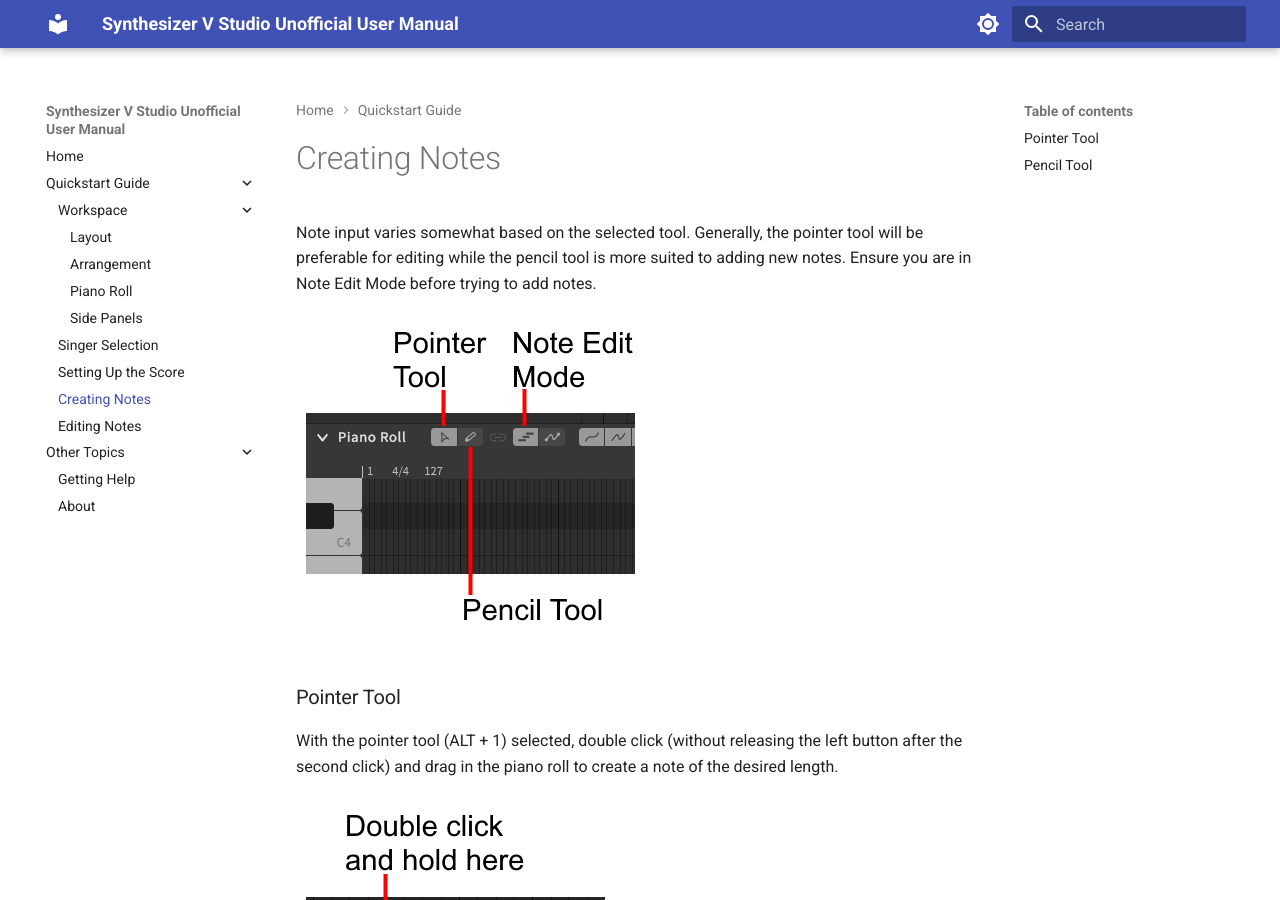
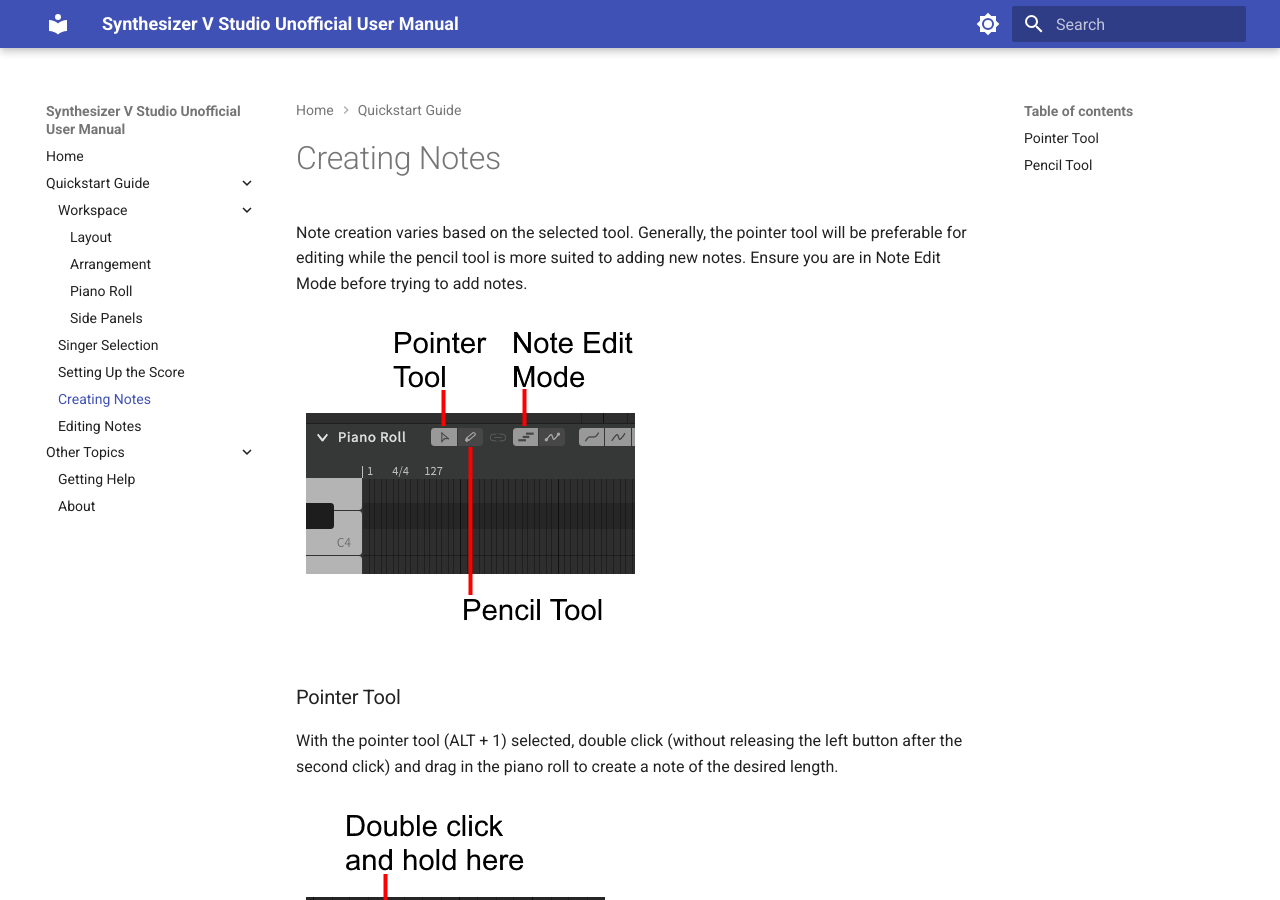
Before and after one commit to claire-west/svstudio-manual, an MkDocs documentation site: the page built from docs/quickstart/creating-notes.md, in a window 1280 px wide and 900 px high. Built offline with MkDocs 1.6.1 and Material for MkDocs 9.7.7, drawn with Linux system fonts in a browser that asks for light colours.

Commit message:
Minor fix

```diff
--- /dev/null
+++ b/docs/google12f54740e3a3a430.html
@@ -0,0 +1 @@
+google-site-verification: google12f54740e3a3a430.html
--- a/docs/quickstart/creating-notes.md
+++ b/docs/quickstart/creating-notes.md
@@ -1,6 +1,6 @@
 # Creating Notes
 
-Note input varies somewhat based on the selected tool. Generally, the pointer tool will be preferable for editing while the pencil tool is more suited to adding new notes. Ensure you are in Note Edit Mode before trying to add notes.
+Note creation varies based on the selected tool. Generally, the pointer tool will be preferable for editing while the pencil tool is more suited to adding new notes. Ensure you are in Note Edit Mode before trying to add notes.
 
 ![Piano Roll Tools](/img/quickstart/piano-roll-tools.png)
 
```
Also changed, not shown: docs/index.md (+1 -1 lines).
